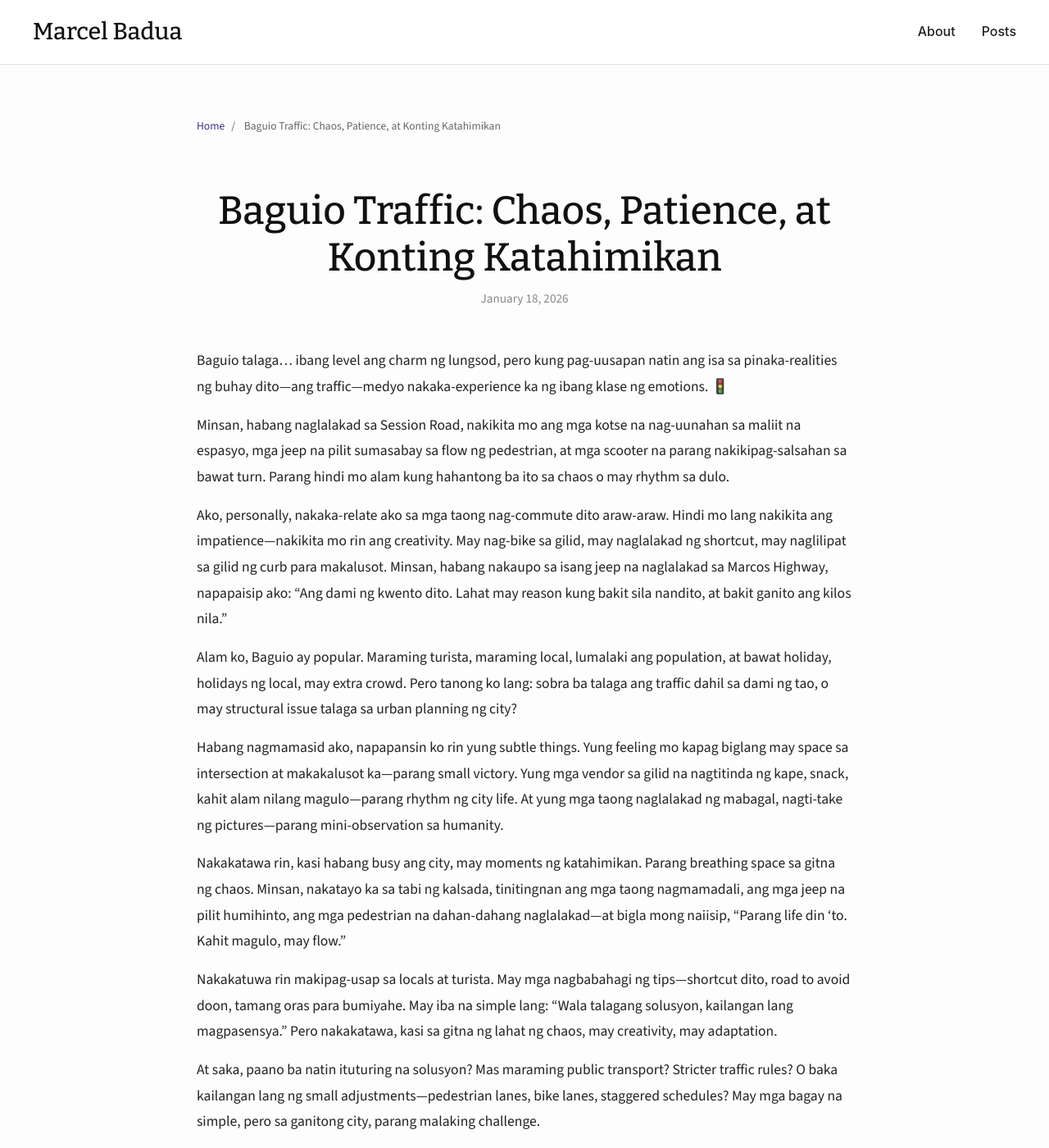
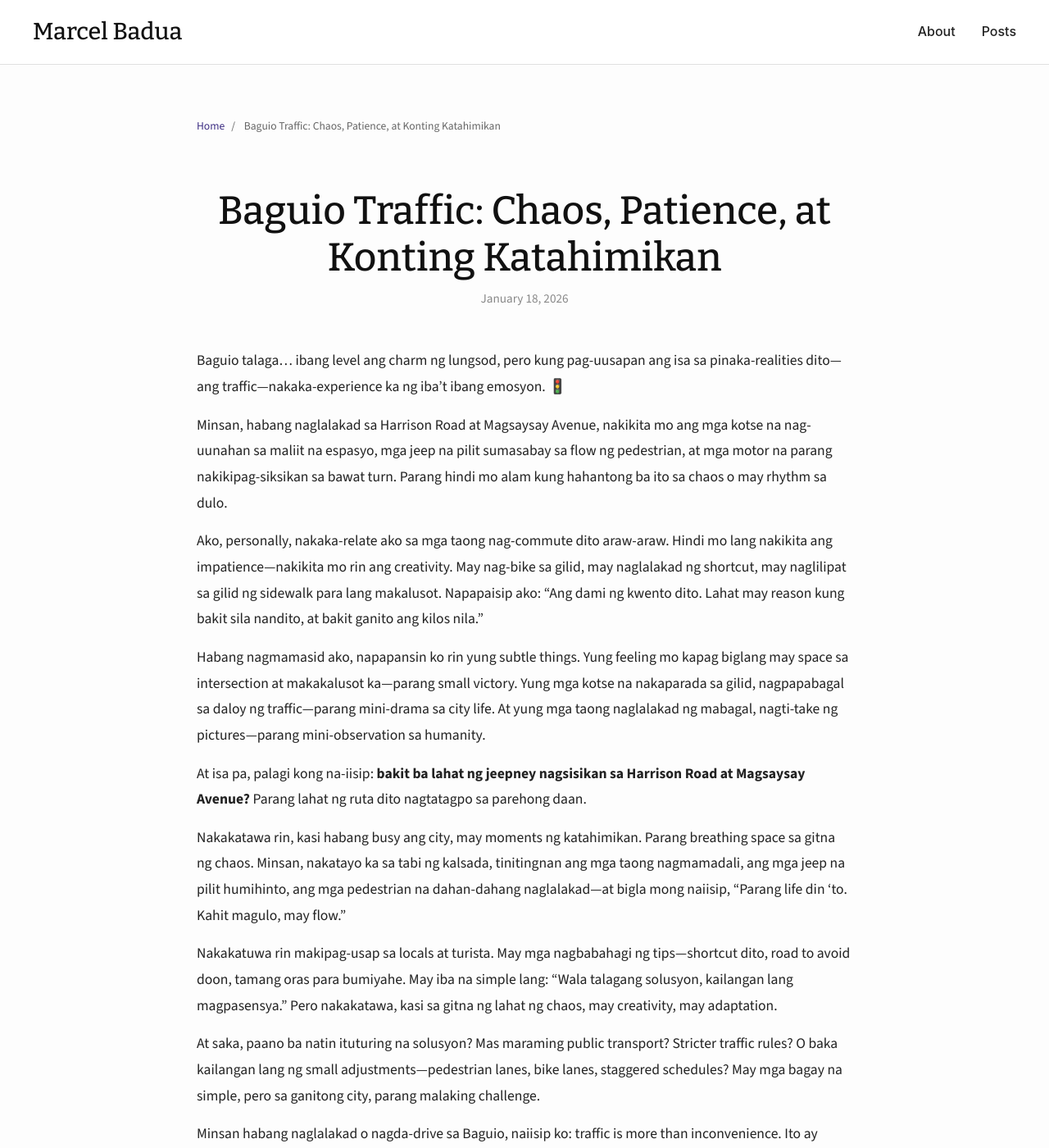
Before and after one commit to marcelbadua/marcelbadua.github.io, a Jekyll site: the page built from _posts/2026-01-18-baguio-traffic-growing-pains-or-just-life.markdown, in a window 1280 px wide and 1400 px high. Shown: the whole window at 82% size. Built offline with Jekyll 4.4.1, drawn with Linux system fonts in a browser that asks for light colours.

Commit message:
for 2026

```diff
--- a/_posts/2026-01-18-baguio-traffic-growing-pains-or-just-life.markdown
+++ b/_posts/2026-01-18-baguio-traffic-growing-pains-or-just-life.markdown
@@ -5,15 +5,16 @@
 tags: [blog]
 ---
 
-Baguio talaga… ibang level ang charm ng lungsod, pero kung pag-uusapan natin ang isa sa pinaka-realities ng buhay dito—ang traffic—medyo nakaka-experience ka ng ibang klase ng emotions. 🚦
+Baguio talaga… ibang level ang charm ng lungsod, pero kung pag-uusapan ang isa sa pinaka-realities dito—ang traffic—nakaka-experience ka ng iba’t ibang emosyon. 🚦
 
-Minsan, habang naglalakad sa Session Road, nakikita mo ang mga kotse na nag-uunahan sa maliit na espasyo, mga jeep na pilit sumasabay sa flow ng pedestrian, at mga scooter na parang nakikipag-salsahan sa bawat turn. Parang hindi mo alam kung hahantong ba ito sa chaos o may rhythm sa dulo.
+Minsan, habang naglalakad sa Harrison Road at Magsaysay Avenue, nakikita mo ang mga kotse na nag-uunahan sa maliit na espasyo, mga jeep na pilit sumasabay sa flow ng pedestrian, at mga motor na parang nakikipag-siksikan sa bawat turn. Parang hindi mo alam kung hahantong ba ito sa chaos o may rhythm sa dulo.
 
-Ako, personally, nakaka-relate ako sa mga taong nag-commute dito araw-araw. Hindi mo lang nakikita ang impatience—nakikita mo rin ang creativity. May nag-bike sa gilid, may naglalakad ng shortcut, may naglilipat sa gilid ng curb para makalusot. Minsan, habang nakaupo sa isang jeep na naglalakad sa Marcos Highway, napapaisip ako: “Ang dami ng kwento dito. Lahat may reason kung bakit sila nandito, at bakit ganito ang kilos nila.”
+Ako, personally, nakaka-relate ako sa mga taong nag-commute dito araw-araw. Hindi mo lang nakikita ang impatience—nakikita mo rin ang creativity. May nag-bike sa gilid, may naglalakad ng shortcut, may naglilipat sa gilid ng sidewalk para lang makalusot. Napapaisip ako: “Ang dami ng kwento dito. Lahat may reason kung bakit sila nandito, at bakit ganito ang kilos nila.”
 
-Alam ko, Baguio ay popular. Maraming turista, maraming local, lumalaki ang population, at bawat holiday, holidays ng local, may extra crowd. Pero tanong ko lang: sobra ba talaga ang traffic dahil sa dami ng tao, o may structural issue talaga sa urban planning ng city?
+Habang nagmamasid ako, napapansin ko rin yung subtle things. Yung feeling mo kapag biglang may space sa intersection at makakalusot ka—parang small victory. Yung mga kotse na nakaparada sa gilid, nagpapabagal sa daloy ng traffic—parang mini-drama sa city life. At yung mga taong naglalakad ng mabagal, nagti-take ng pictures—parang mini-observation sa humanity.
 
-Habang nagmamasid ako, napapansin ko rin yung subtle things. Yung feeling mo kapag biglang may space sa intersection at makakalusot ka—parang small victory. Yung mga vendor sa gilid na nagtitinda ng kape, snack, kahit alam nilang magulo—parang rhythm ng city life. At yung mga taong naglalakad ng mabagal, nagti-take ng pictures—parang mini-observation sa humanity.
+
+At isa pa, palagi kong na-iisip: **bakit ba lahat ng jeepney nagsisikan sa Harrison Road at Magsaysay Avenue?** Parang lahat ng ruta dito nagtatagpo sa parehong daan.
 
 Nakakatawa rin, kasi habang busy ang city, may moments ng katahimikan. Parang breathing space sa gitna ng chaos. Minsan, nakatayo ka sa tabi ng kalsada, tinitingnan ang mga taong nagmamadali, ang mga jeep na pilit humihinto, ang mga pedestrian na dahan-dahang naglalakad—at bigla mong naiisip, “Parang life din ‘to. Kahit magulo, may flow.”
 
```
